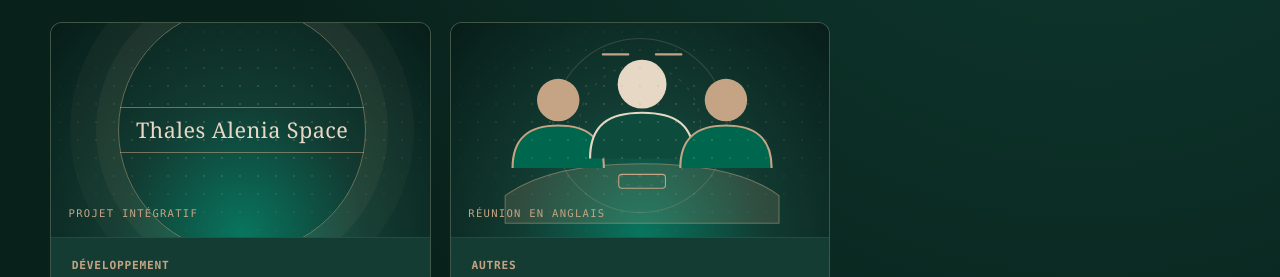
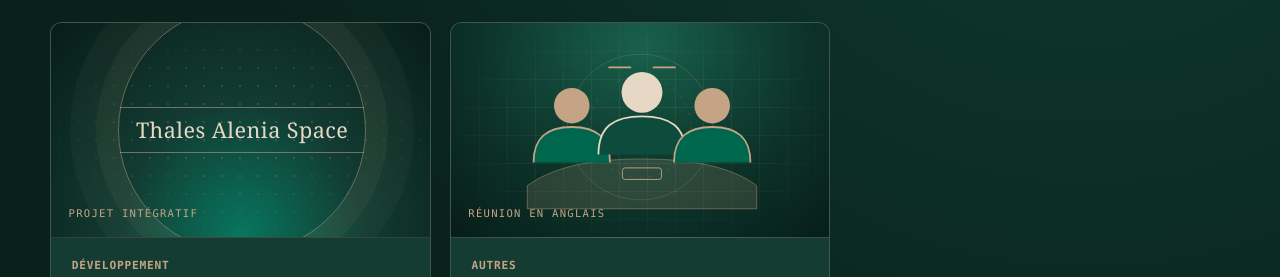
Before and after one commit to BarthelemyMyke/portfolio, a plain HTML site: page projets.html in a window 1280 px wide. Shown: the part 384-661 px from the top of the page. Drawn offline with Linux system fonts and the light colour scheme.

Commit message:
Ajouter la réunion en anglais dans Autres sans preuve

```diff
--- a/style.css
+++ b/style.css
@@ -375,3 +375,16 @@ a:hover .arrow, button:hover .arrow { transform: translate(2px, -2px); }
 @media (prefers-reduced-motion: reduce) {
   .project-modal[open] { animation: none; }
 }
+/* Illustration de la réunion en anglais (catégorie Autres) */
+.project-meeting-visual {
+  background: radial-gradient(ellipse at 50% 12%, #19614c 0%, #0c3027 65%, #071c18 100%);
+}
+.project-meeting-visual::before {
+  background-image: linear-gradient(90deg, rgba(196,164,132,.12) 1px, transparent 1px),
+    linear-gradient(rgba(196,164,132,.12) 1px, transparent 1px);
+  background-size: 28px 28px;
+}
+.meeting-illustration {
+  position: relative; width: min(85%, 320px); max-height: 84%;
+  filter: drop-shadow(0 12px 18px rgba(0,0,0,.15));
+}
```
